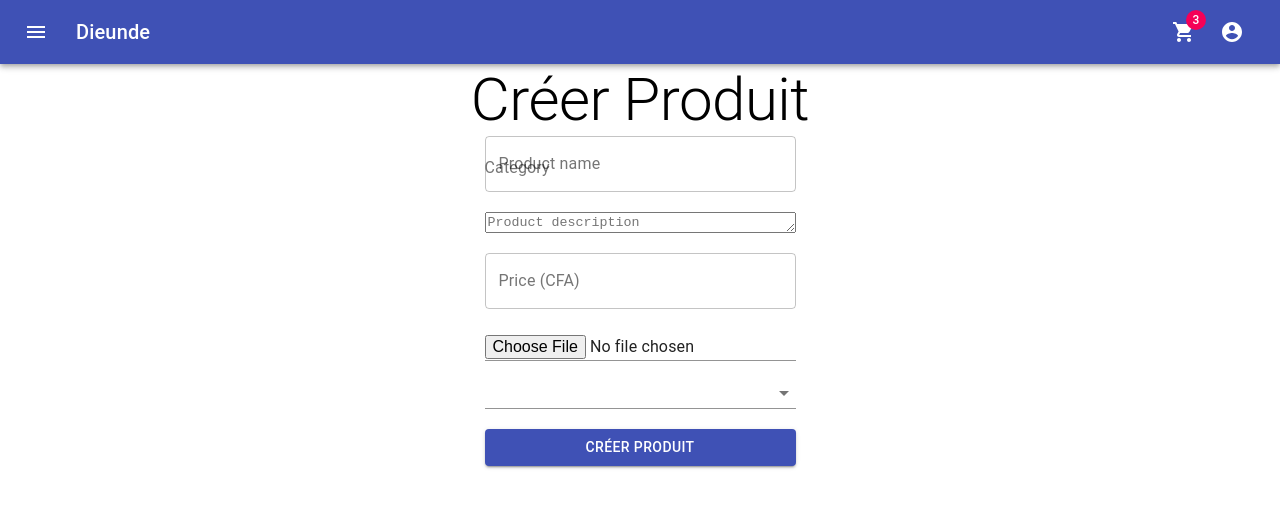
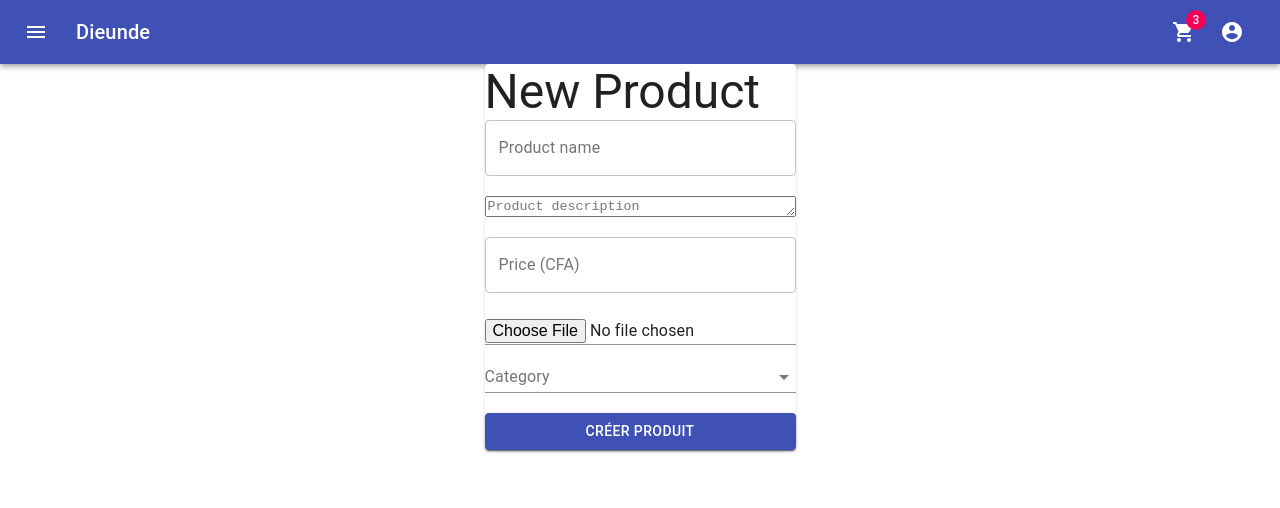
Before and after one commit to MouhaDiouf/dieunde-client, a React (Create React App) app: page /vendre-produit in a window 1280 px wide. Shown: the top 508 px of the page. Built offline with nearby package versions, Linux system fonts and the light colour scheme; no server answers.

Commit message:
Implement pagination

```diff
--- /dev/null
+++ b/src/components/Pagination/Pagination.js
@@ -0,0 +1,34 @@
+import { Container, makeStyles, Typography } from '@material-ui/core';
+import Pagination from '@material-ui/lab/Pagination';
+
+import React from 'react';
+const useStyles = makeStyles((theme) => ({
+  root: {
+    '& > * + *': {
+      marginTop: theme.spacing(2),
+    },
+    display: 'flex',
+    alignItems: 'center',
+    justifyContent: 'center',
+    flexDirection: 'column',
+  },
+}));
+
+function PaginationController({ productsPerPage, totalProducts, paginate }) {
+  const classes = useStyles();
+  const [page, setPage] = React.useState(1);
+  const handleChange = (event, value) => {
+    setPage(value);
+    paginate(value);
+  };
+  const numberOfPages = Math.ceil(totalProducts / productsPerPage);
+
+  return (
+    <Container className={classes.root}>
+      <Typography>Page: {page}</Typography>
+      <Pagination count={numberOfPages} page={page} onChange={handleChange} />
+    </Container>
+  );
+}
+
+export default PaginationController;
--- a/src/pages/Home/Home.js
+++ b/src/pages/Home/Home.js
@@ -1,8 +1,9 @@
-import React from 'react';
+import React, { useState } from 'react';
 import Produits from '../../components/Produits/Produits';
 import { Container, Button } from '@material-ui/core';
 import { Link } from 'react-router-dom';
 import Hero from '../../components/Hero/Hero';
+import Pagination from '../../components/Pagination/Pagination';
 
 function Home({
   produits,
@@ -11,15 +12,34 @@ function Home({
   setsearchcat,
   setsearchnom,
 }) {
+  const [currentPage, setCurrentPage] = useState(1);
+  const [productsPerPage] = useState(5);
+
+  // get current post
+  const indexOfLastProduct = currentPage * productsPerPage;
+  const indexOfFirstProduct = indexOfLastProduct - productsPerPage;
+  const currentProducts = produits.slice(
+    indexOfFirstProduct,
+    indexOfLastProduct
+  );
+
+  const paginate = (pageNumber) => setCurrentPage(pageNumber);
+
   return (
     <>
       <Hero />
+
       <Produits
-        produits={produits}
+        produits={currentProducts}
         setminprix={setminprix}
         setmaxprix={setmaxprix}
         setsearchnom={setsearchnom}
         setsearchcat={setsearchcat}
+      />
+      <Pagination
+        productsPerPage={productsPerPage}
+        totalProducts={produits.length}
+        paginate={paginate}
       />
     </>
   );
--- a/src/pages/NouveauProduit/NouveauProduit.js
+++ b/src/pages/NouveauProduit/NouveauProduit.js
@@ -17,6 +17,12 @@ import { newProduct } from '../../actions/actions';
 import AlertMessage from '../../components/AlertMessage/AlertMessage';
 const useStyles = makeStyles({
   root: {
+    display: 'flex',
+    justifyContent: 'center',
+    alignItems: 'center',
+    flexDirection: 'column',
+  },
+  form: {
     display: 'flex',
     justifyContent: 'center',
     alignItems: 'center',
@@ -52,13 +58,13 @@ function NouveauProduit() {
   };
 
   return (
-    <Container className={classes.root}>
+    <Container className={classes.root} maxWidth="lg">
+      <Paper fullWidth>
         {productCreated && (
           <AlertMessage message="Product created successfully. We will review and approve it if it's valid" />
         )}
-
-      <Typography variant="h2">Créer Produit</Typography>
-      <form onSubmit={handleCreateProduct}>
+        <Typography variant="h3">New Product</Typography>
+        <form onSubmit={handleCreateProduct} className={classes.form}>
           <FormControl>
             <TextField
               id="titre"
@@ -94,6 +100,9 @@ function NouveauProduit() {
               multiple={false}
               onChange={onImageChange}
             />
+          </FormControl>
+
+          <FormControl fullWidth>
             <InputLabel id="catégorie">Category</InputLabel>
             <Select
               name="categorie"
@@ -119,6 +128,7 @@ function NouveauProduit() {
             </Button>
           </FormControl>
         </form>
+      </Paper>
     </Container>
   );
 }
```
Also changed, not shown: 1 other file (tests, documents, lock files or other folders). Lines whose indentation alone changed are shown as unchanged.
